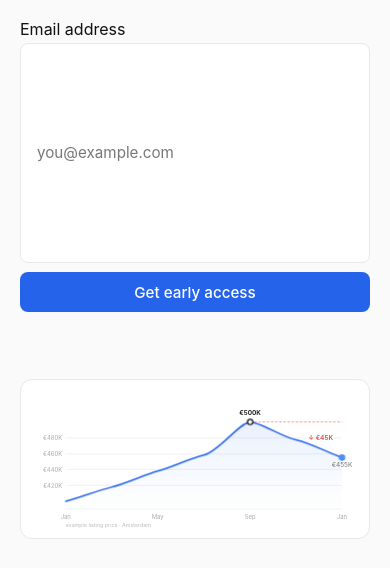
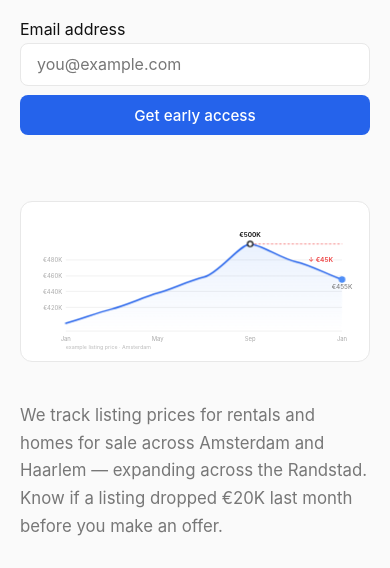
Before and after one commit to LumioTech/stonetracker-site, a plain HTML site: page index.html in a window 390 px wide. Shown: the part 276-844 px from the top of the page. Drawn offline with Linux system fonts and the light colour scheme.

Commit message:
Deploy site from stonetracker@a8167ae1b2cb22b25e6fe6137996520895ea53c3

```diff
--- a/styles.css
+++ b/styles.css
@@ -171,7 +171,7 @@ header {
 main {
   width: 100%;
   max-width: var(--max-w);
-  padding: 5rem 0 4rem;
+  padding: clamp(3.5rem, 8vw, 5rem) 0 4rem;
   flex: 1;
 }
 
@@ -274,7 +274,7 @@ h1 {
   border: 1px solid var(--border);
   border-radius: var(--radius);
   color: var(--text);
-  font-size: 0.95rem;
+  font-size: 1rem;
   font-family: var(--font);
   outline: none;
   transition: border-color 0.15s;
@@ -406,16 +406,14 @@ footer p {
    Responsive
    ----------------------------------------------------------------------- */
 
-@media (max-width: 480px) {
-  main {
-    padding-top: 3.5rem;
-  }
-
+@media (max-width: 60ch) {
   .waitlist-form {
     flex-direction: column;
   }
 
+  .waitlist-form input[type="email"],
   .waitlist-form button {
+    flex: none;
     width: 100%;
   }
 }
```
